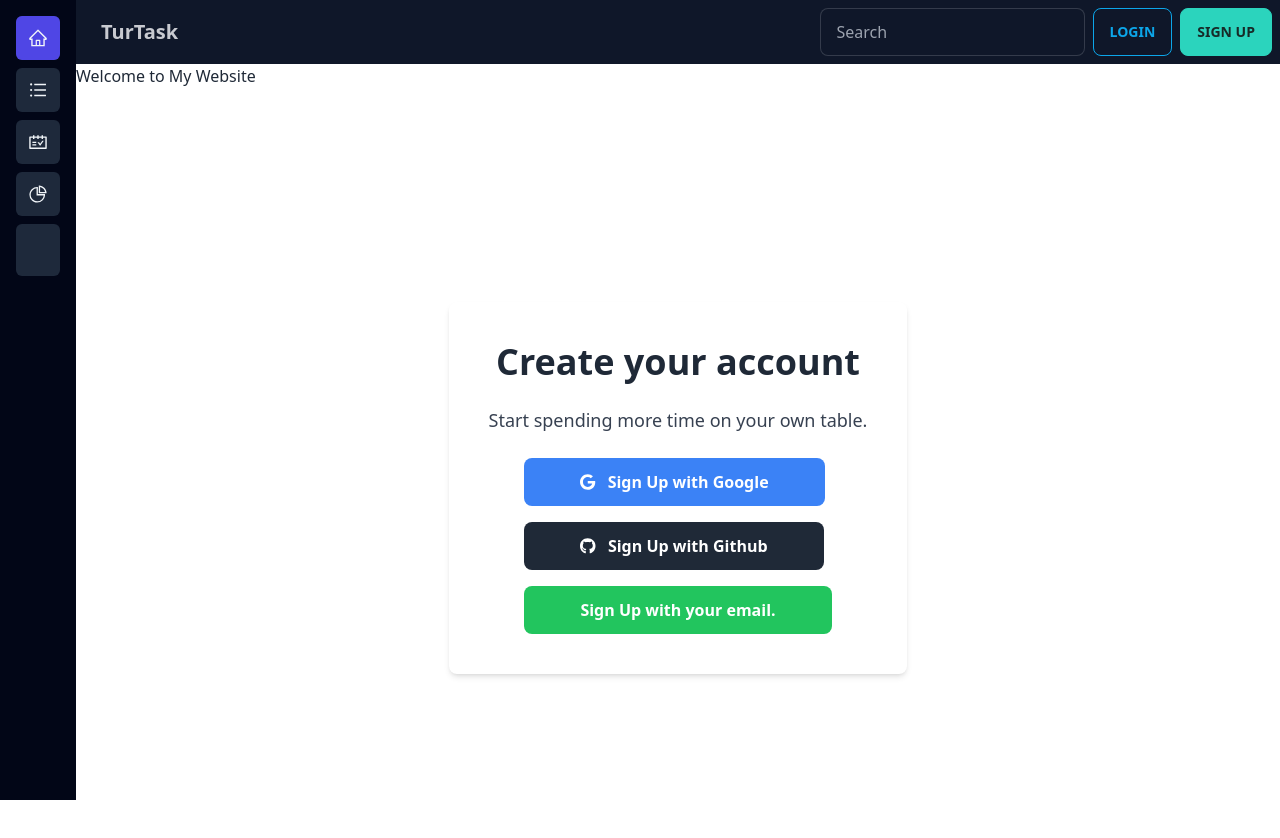
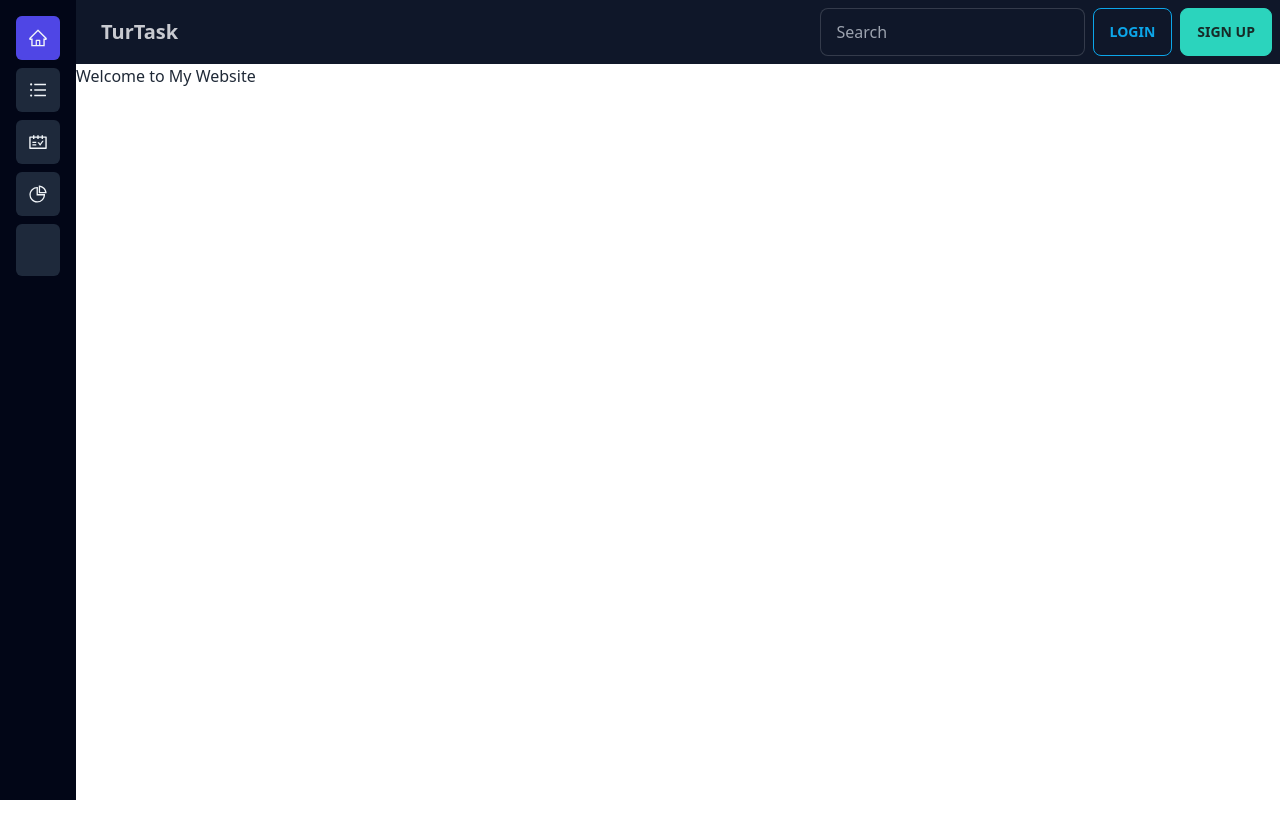
Before and after one commit to TurTaskProject/TurTaskBackend, a React (Vite) app in the folder frontend/: page / in a window 1280 px wide. Shown: the top 838 px of the page. After the commit the page ends 800 px from the top, so only its background shows below. Built offline with nearby package versions, Linux system fonts and the light colour scheme; no server answers; some icons are missing.

Commit message:
delete signup-panel from app

```diff
--- a/frontend/src/App.jsx
+++ b/frontend/src/App.jsx
@@ -12,7 +12,6 @@ import IconSideNav from "./components/navigations/IconSideNav";
 import Eisenhower from "./components/eisenhowerMatrix/Eisenhower";
 import PrivateRoute from "./PrivateRoute";
 import ProfileUpdatePage from "./components/profilePage";
-import Signup from "./components/signup/Signup";
 
 
 const App = () => {
@@ -44,7 +43,6 @@ const App = () => {
             <Route path="/login" element={<LoginPage />} />
             <Route path="/signup" element={<SignUpPage />} />
           </Routes>
-          <Signup/>
         </div>
       </div>
     </div>
```
